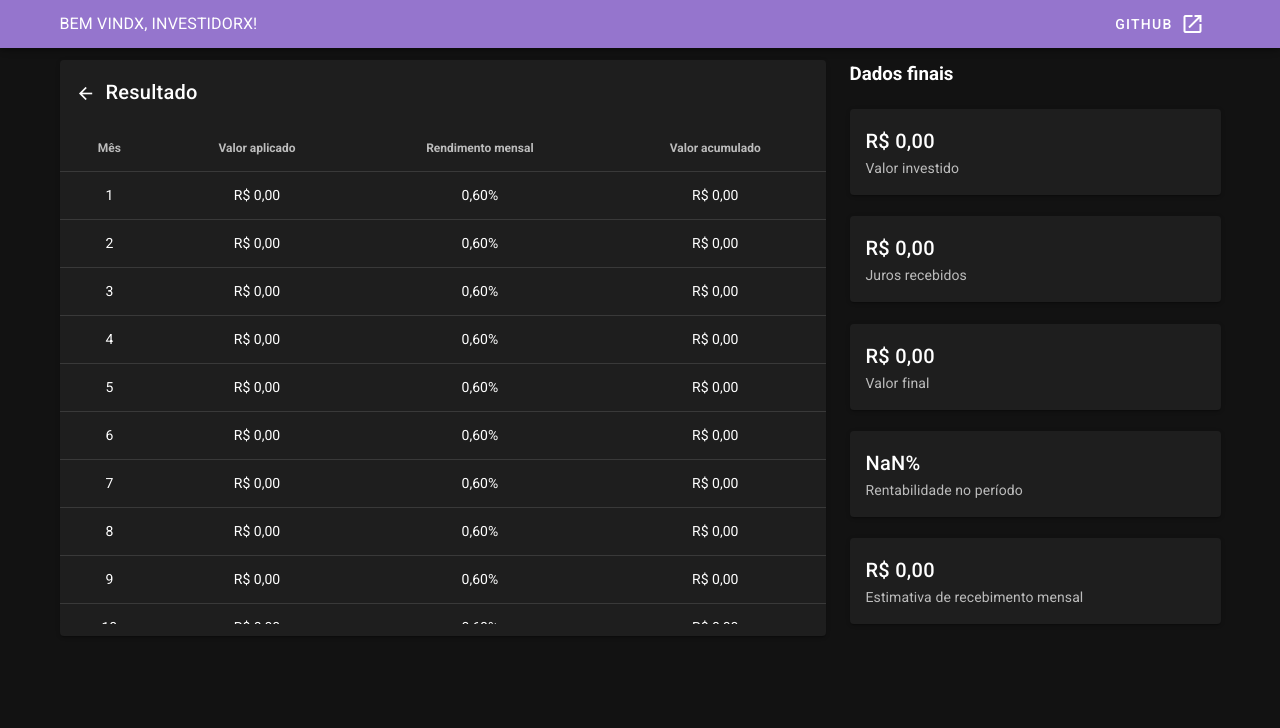
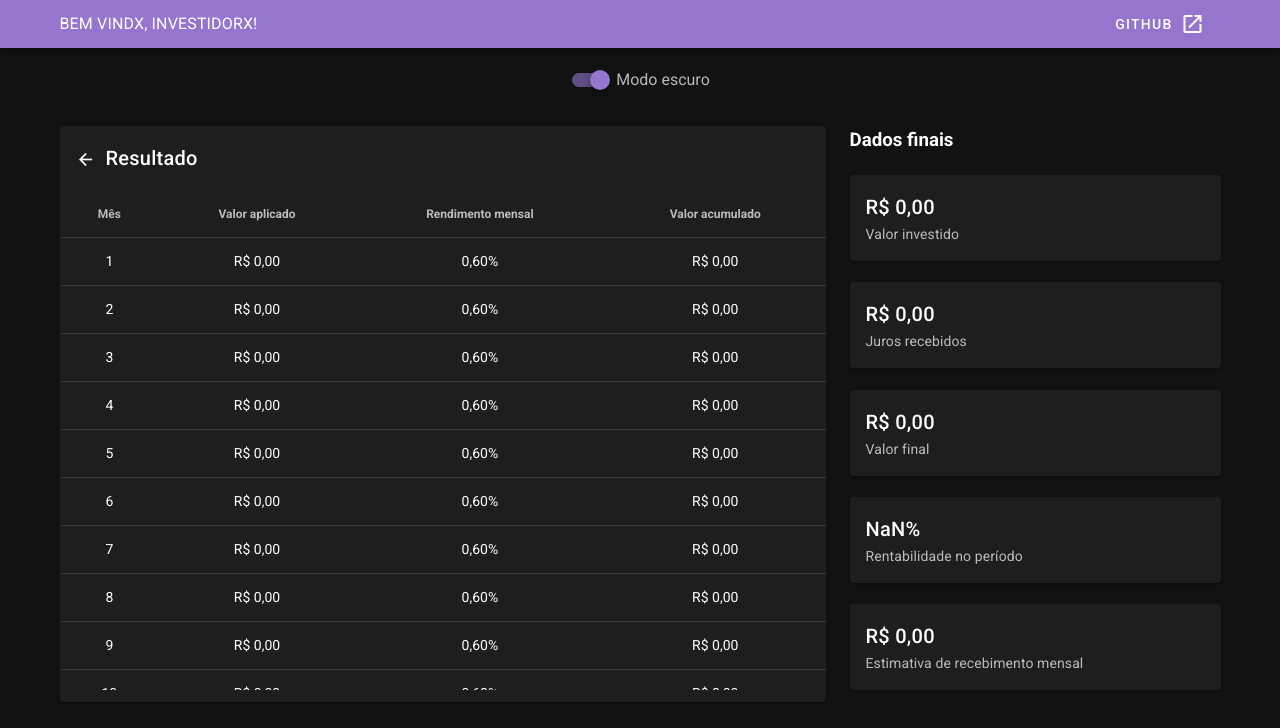
Before and after one commit to jorgejr568/investment-simulator, a Vue app: page /#/resultado in a window 1280 px wide. Shown: the top 728 px of the page. Built offline with nearby package versions, Linux system fonts and the light colour scheme; what v-money, vue-the-mask would draw is missing.

Commit message:
feat: theme switcher

```diff
--- a/src/App.vue
+++ b/src/App.vue
@@ -18,8 +18,12 @@
         </v-btn>
       </v-container>
     </v-app-bar>
-
     <v-main>
+      <v-row justify="center">
+        <v-col cols="auto" align-self="center">
+          <molecule-theme-switch />
+        </v-col>
+      </v-row>
       <Transition name="fade" mode="out-in">
         <router-view />
       </Transition>
@@ -28,8 +32,10 @@
 </template>
 
 <script>
+  import MoleculeThemeSwitch from '@/components/molecules/ThemeSwitch/ThemeSwitch'
   export default {
     name: 'App',
+    components: { MoleculeThemeSwitch },
   }
 </script>
 <style lang="scss">
--- a/src/components/environments/Home/Home.vue
+++ b/src/components/environments/Home/Home.vue
@@ -1,7 +1,7 @@
 <template>
   <v-container>
     <v-row justify="center">
-      <v-col cols="12" md="6" lg="4">
+      <v-col cols="12" md="6" lg="6">
         <v-card>
           <v-card-title>Simulador de investimento</v-card-title>
 
--- a/src/components/molecules/ThemeSwitch/ThemeSwitch.vue
+++ b/src/components/molecules/ThemeSwitch/ThemeSwitch.vue
@@ -1,13 +1,33 @@
 <template>
-$END$
+  <v-switch v-model="darkMode" :label="label" />
 </template>
 
 <script>
-export default {
-name: "ThemeSwitch"
-}
+  import { VUETIFY_THEME_LOCAL_STORAGE_KEY } from '@/plugins/vuetify'
+
+  export default {
+    name: 'MoleculeThemeSwitch',
+    data() {
+      return {
+        darkMode: this.$vuetify.theme.dark,
+      }
+    },
+    computed: {
+      label() {
+        const mode = this.darkMode ? 'escuro' : 'claro'
+        return `Modo ${mode}`
+      },
+    },
+    watch: {
+      darkMode(dark) {
+        this.$vuetify.theme.dark = dark
+        localStorage.setItem(
+          VUETIFY_THEME_LOCAL_STORAGE_KEY,
+          dark ? 'dark' : 'light'
+        )
+      },
+    },
+  }
 </script>
 
-<style scoped>
-
-</style>
+<style scoped></style>
--- a/src/plugins/vuetify.js
+++ b/src/plugins/vuetify.js
@@ -4,13 +4,20 @@ import colors from 'vuetify/lib/util/colors'
 
 Vue.use(Vuetify)
 
+export const VUETIFY_THEME_LOCAL_STORAGE_KEY = 'VUETIFY_THEME'
 export default new Vuetify({
   theme: {
     options: {
       customProperties: true,
     },
-    dark: true,
+    dark:
+      (localStorage.getItem(VUETIFY_THEME_LOCAL_STORAGE_KEY) || 'dark') ===
+      'dark',
     themes: {
+      light: {
+        primary: colors.blue.darken3,
+        secondary: colors.grey.darken1,
+      },
       dark: {
         primary: colors.deepPurple.lighten2,
       },
--- a/src/views/Result.vue
+++ b/src/views/Result.vue
@@ -6,6 +6,6 @@
   import EnvironmentsResult from '@/components/environments/Result/Result'
   export default {
     name: 'Result',
-    components: { EnvironmentsResult },
+    components: { EnvironmentsResult }
   }
 </script>
```
